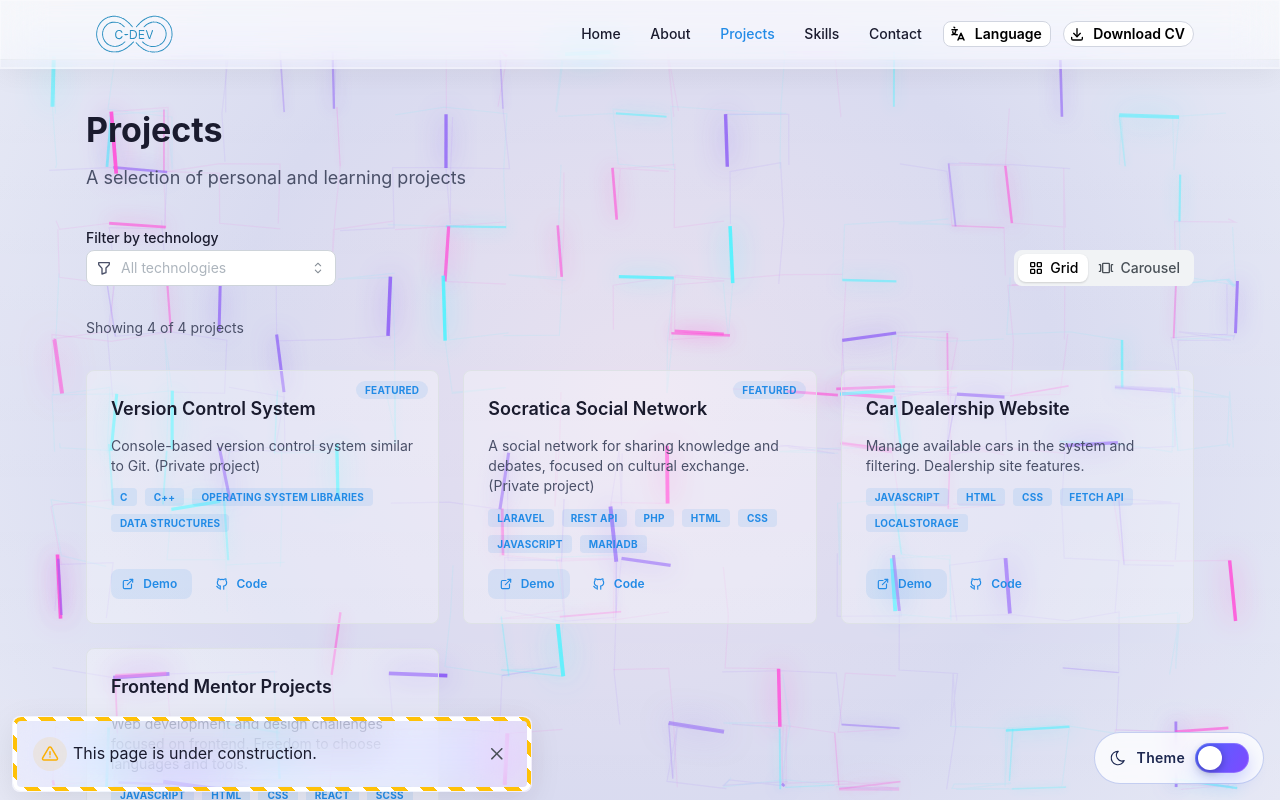
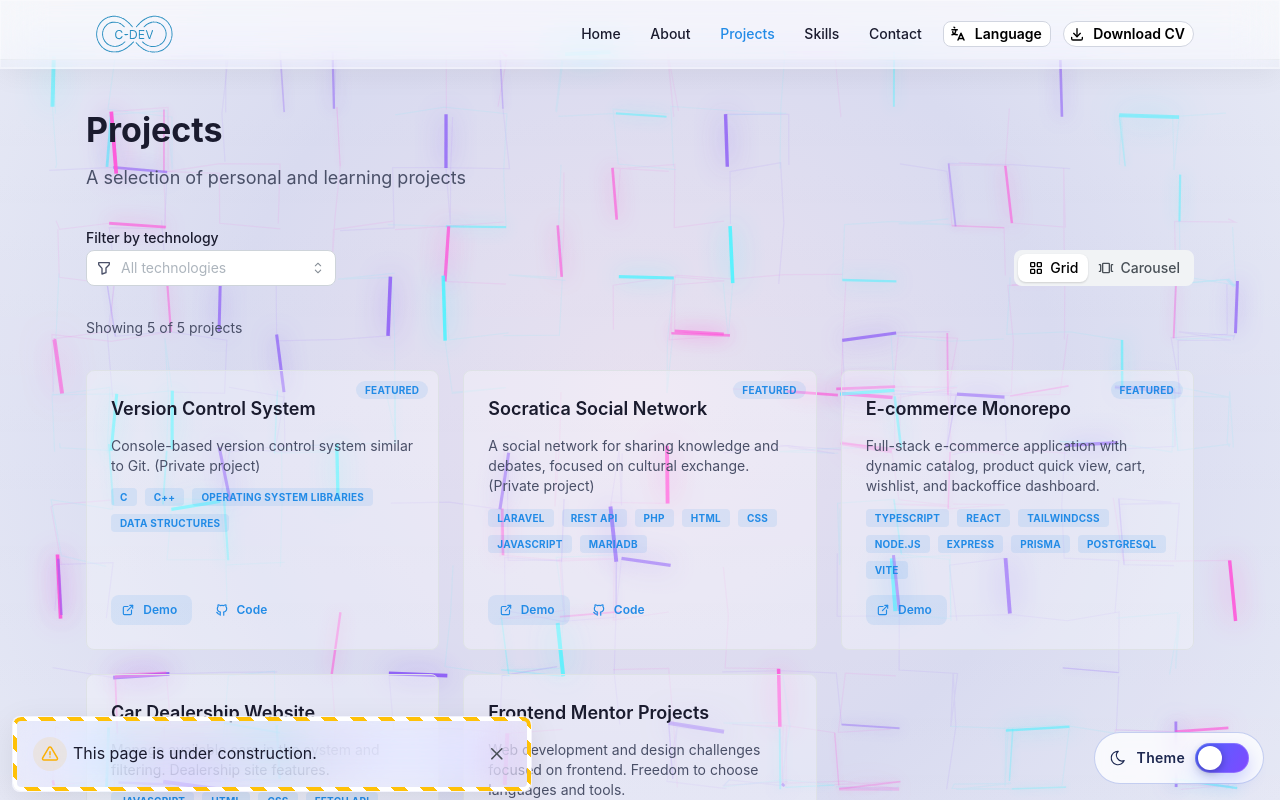
Before and after one commit to cristianbarreiro/cristianbarreiro.github.io, a React (Vite) app: page /projects in a window 1280 px wide. Shown: the top 800 px of the page. Built offline with nearby package versions, Linux system fonts and the light colour scheme.

Commit message:
fix: lenguaje projecto ecommerce carousel

```diff
--- a/src/data/projects.js
+++ b/src/data/projects.js
@@ -144,6 +144,28 @@ const projectsByLanguage = {
             repoUrl: '',
             featured: false,
         },
+        {
+            id: 5,
+            title: 'E-commerce Monorepo',
+            description:
+                'Full-stack e-commerce application with dynamic catalog, product quick view, cart, wishlist, and backoffice dashboard.',
+            longDescription:
+                'E-commerce project using a monorepo architecture with a React + TypeScript frontend and a Node.js/Express + Prisma backend. It includes a Home page with dynamic carousels, filters by category/subcategory/collections, a quick-view modal, cart and wishlist features, plus a backoffice for product and collection management.',
+            image: null,
+            tags: [
+                'TypeScript',
+                'React',
+                'TailwindCSS',
+                'Node.js',
+                'Express',
+                'Prisma',
+                'PostgreSQL',
+                'Vite'
+            ],
+            demoUrl: 'https://e-commerce-monorepo-three.vercel.app/',
+            repoUrl: '',
+            featured: true,
+        },
     ],
 };
 
```
